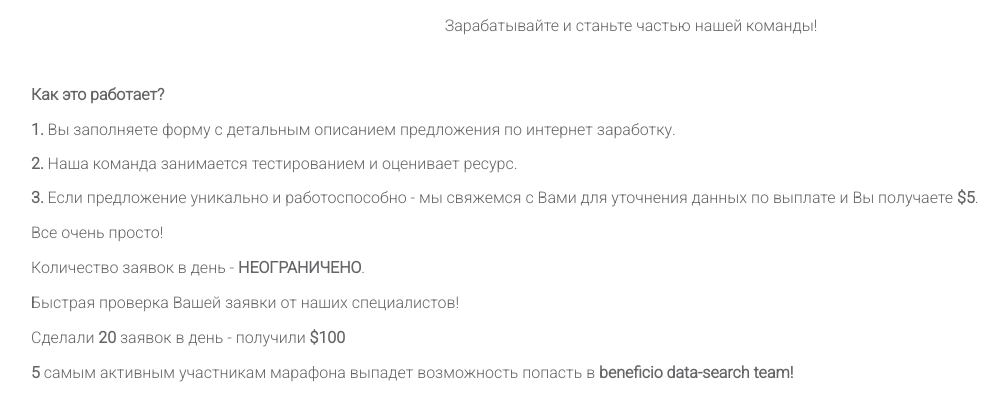
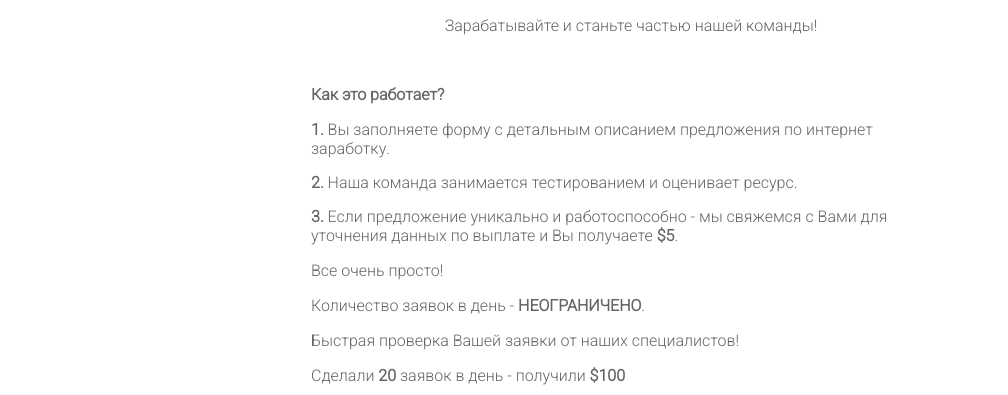
Before and after one commit to EvgenijMerchansky/beneficio-salary, a React app: page / in a window 1280 px wide. Shown: the part 399-794 px from the top of the page, without its empty margins (9-1017 px from the left). Built offline with nearby package versions, Linux system fonts and the light colour scheme.

Commit message:
fix: layout bug

```diff
--- a/src/Modules/Pages/SplashScreen/index.css
+++ b/src/Modules/Pages/SplashScreen/index.css
@@ -1,10 +1,10 @@
 .splash-screen-wrapper {
     height: auto;
-    padding: 40px;
     background-color: #fff;
+    padding: 40px 20em;
 }
 
-@media only screen and (max-width: 600px) {
+@media only screen and (max-width: 1000px) {
     .splash-screen-wrapper {
         padding: 20px;
     }
```
